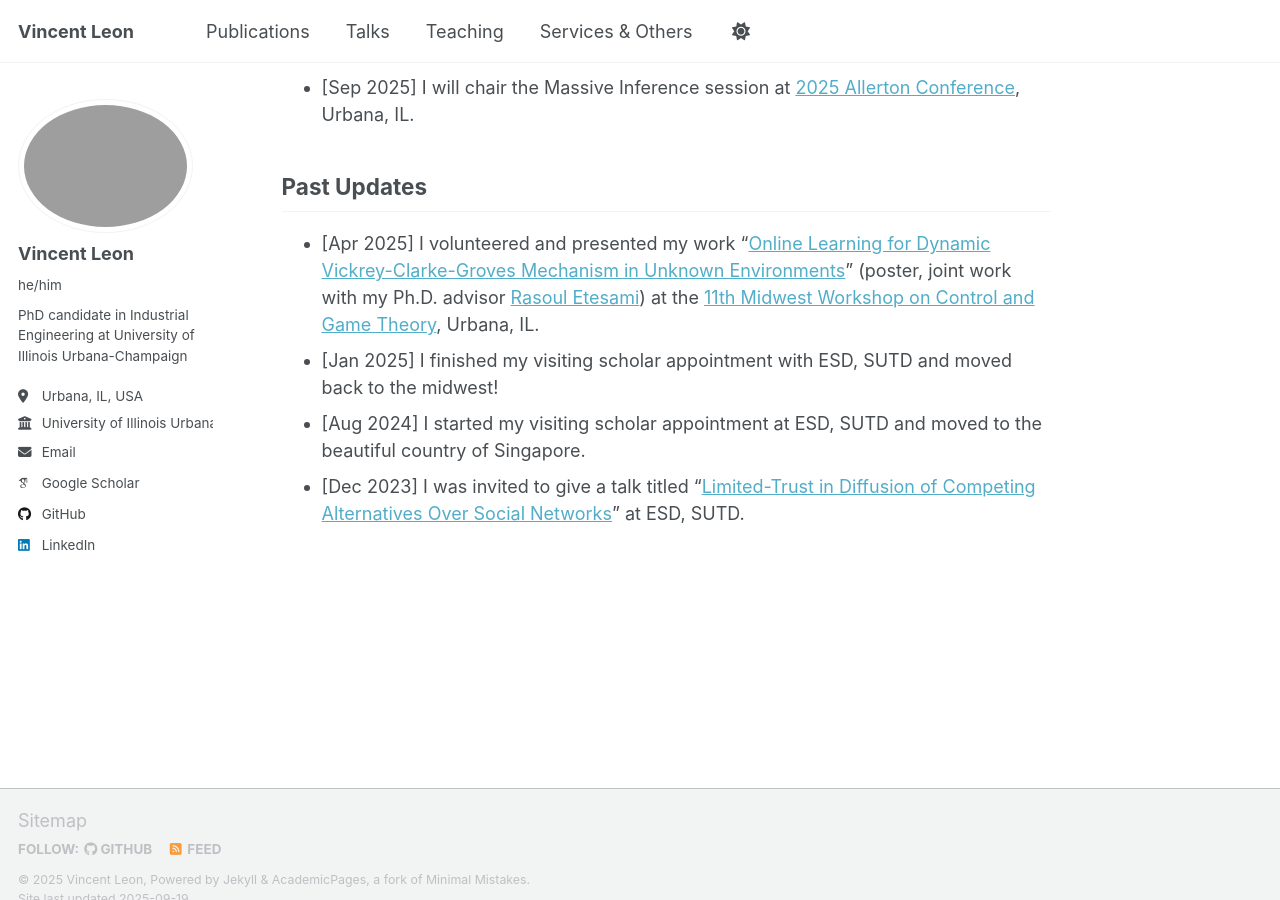
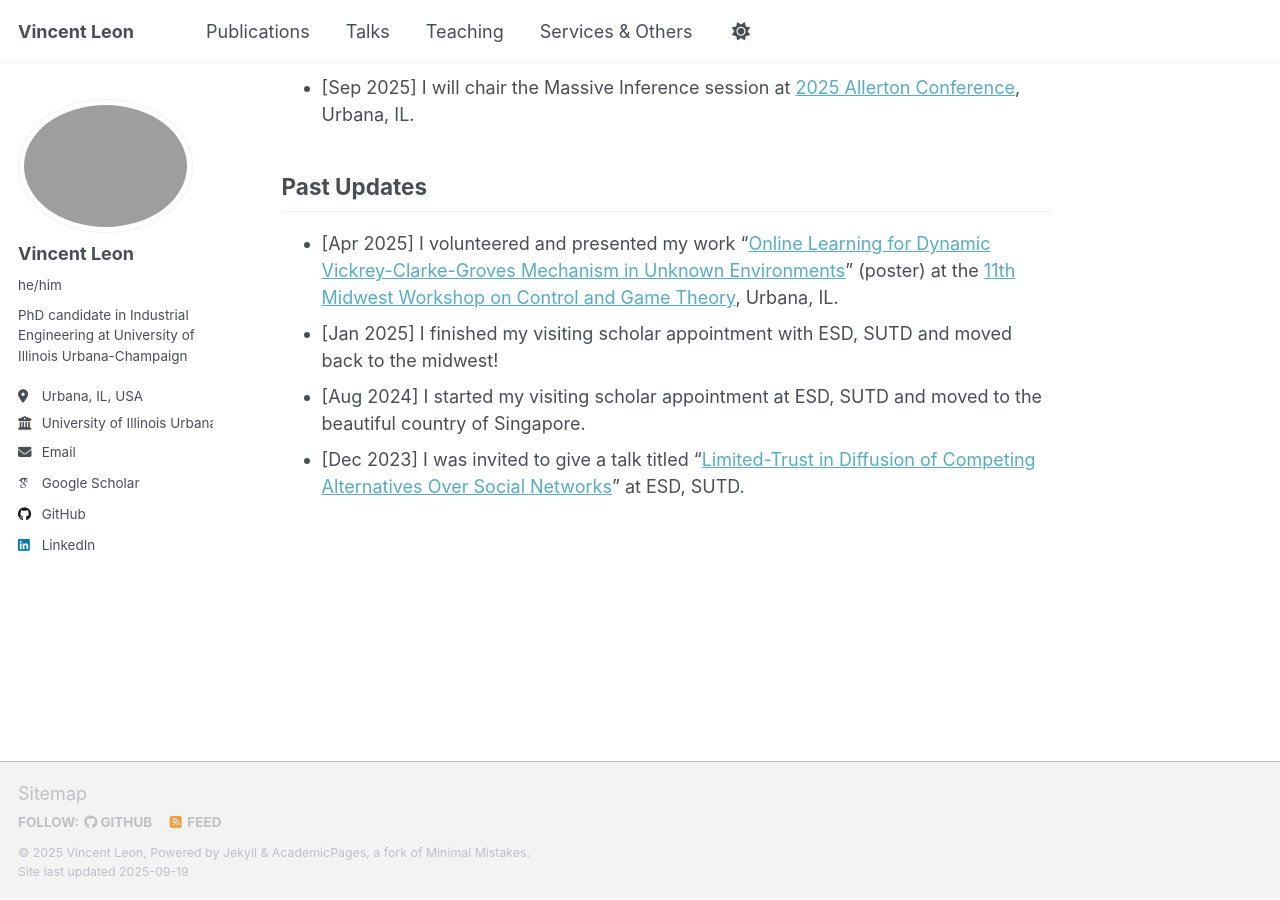
Before and after one commit to vin-leon/vin-leon.github.io, a Jekyll site: the page built from _pages/about.md, in a window 1280 px wide and 900 px high, scrolled down 1305 px. Built offline with Jekyll 4.4.1, drawn with Linux system fonts in a browser that asks for light colours; some web fonts are replaced; a script that is not in the unit is left out.

Commit message:
Update about.md

```diff
--- a/_pages/about.md
+++ b/_pages/about.md
@@ -38,7 +38,7 @@ Visiting Scholar, Engineering Systems and Design Pillar, Singapore University of
 * [Sep 2025] I will chair the Massive Inference session at [2025 Allerton Conference](https://allerton.csl.illinois.edu/), Urbana, IL.
 
 ## Past Updates
-* [Apr 2025] I volunteered and presented my work "[Online Learning for Dynamic Vickrey-Clarke-Groves Mechanism in Unknown Environments](https://publish.illinois.edu/11th-midwest-workshop-on-control-and-game-theory/poster-abstract/)" (poster, joint work with my Ph.D. advisor [Rasoul Etesami](https://etesami.ise.illinois.edu/)) at the [11th Midwest Workshop on Control and Game Theory](https://publish.illinois.edu/11th-midwest-workshop-on-control-and-game-theory/), Urbana, IL.
+* [Apr 2025] I volunteered and presented my work "[Online Learning for Dynamic Vickrey-Clarke-Groves Mechanism in Unknown Environments](https://publish.illinois.edu/11th-midwest-workshop-on-control-and-game-theory/poster-abstract/)" (poster) at the [11th Midwest Workshop on Control and Game Theory](https://publish.illinois.edu/11th-midwest-workshop-on-control-and-game-theory/), Urbana, IL.
 * [Jan 2025] I finished my visiting scholar appointment with ESD, SUTD and moved back to the midwest!
 * [Aug 2024] I started my visiting scholar appointment at ESD, SUTD and moved to the beautiful country of Singapore.
 * [Dec 2023] I was invited to give a talk titled "[Limited-Trust in Diffusion of Competing Alternatives Over Social Networks](https://www.sutd.edu.sg/events-listing/vincent-leon-university-of-illinois-at-urbana-champaign-limited-trust-in-diffusion-of-competing-alternatives-over-social-networks-apurv-shukla-texas-am-university-diff/)" at ESD, SUTD.
```
